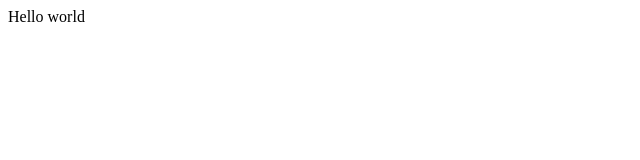
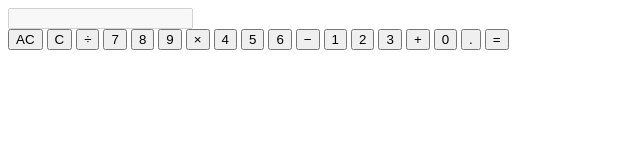
Before and after one commit to MrRayyanBorg/SQA_Assignment_2_Calculator, a plain HTML site: page index.html in a window 1280 px wide. Shown: the whole page, without its empty margins (0-640 px from the left). Drawn offline with Linux system fonts and the light colour scheme.

Commit message:
Added Buttons & Display in HTML

```diff
--- a/index.html
+++ b/index.html
@@ -1,23 +1,33 @@
 <!DOCTYPE html>
 <html>
-
 <head>
-  <meta charset="utf-8">
-  <meta name="viewport" content="width=device-width">
-  <title>replit</title>
-  <link href="style.css" rel="stylesheet" type="text/css" />
+  <title>Calculator</title>
+  <link rel="stylesheet" type="text/css" href="style.css">
 </head>
-
 <body>
-  Hello world
-  <script src="script.js"></script>
-
- <!--
-  This script places a badge on your repl's full-browser view back to your repl's cover
-  page. Try various colors for the theme: dark, light, red, orange, yellow, lime, green,
-  teal, blue, blurple, magenta, pink!
-  -->
-  <script src="https://replit.com/public/js/replit-badge.js" theme="blue" defer></script>
+    <div class="calculator">
+      <input type="text" id="display" disabled>
+      <div class="buttons">
+        <button class="operator" value="clear">AC</button>
+        <button class="operator" value="backspace">C</button>
+        <button value="/">&divide;</button>
+        <button class="operator" value="7">7</button>
+        <button class="operator" value="8">8</button>
+        <button class="operator" value="9">9</button>
+        <button value="*">&times;</button>
+        <button class="operator" value="4">4</button>
+        <button class="operator" value="5">5</button>
+        <button class="operator" value="6">6</button>
+        <button value="-">&minus;</button>
+        <button class="operator" value="1">1</button>
+        <button class="operator" value="2">2</button>
+        <button class="operator" value="3">3</button>
+        <button value="+">+</button>
+        <button class="operator" value="0">0</button>
+        <button class="operator" value=".">.</button>
+        <button class="eval" value="=">=</button>
+      </div>
+    </div>
+    <script type="text/javascript" src="script.js"></script>
 </body>
-
 </html>
```
